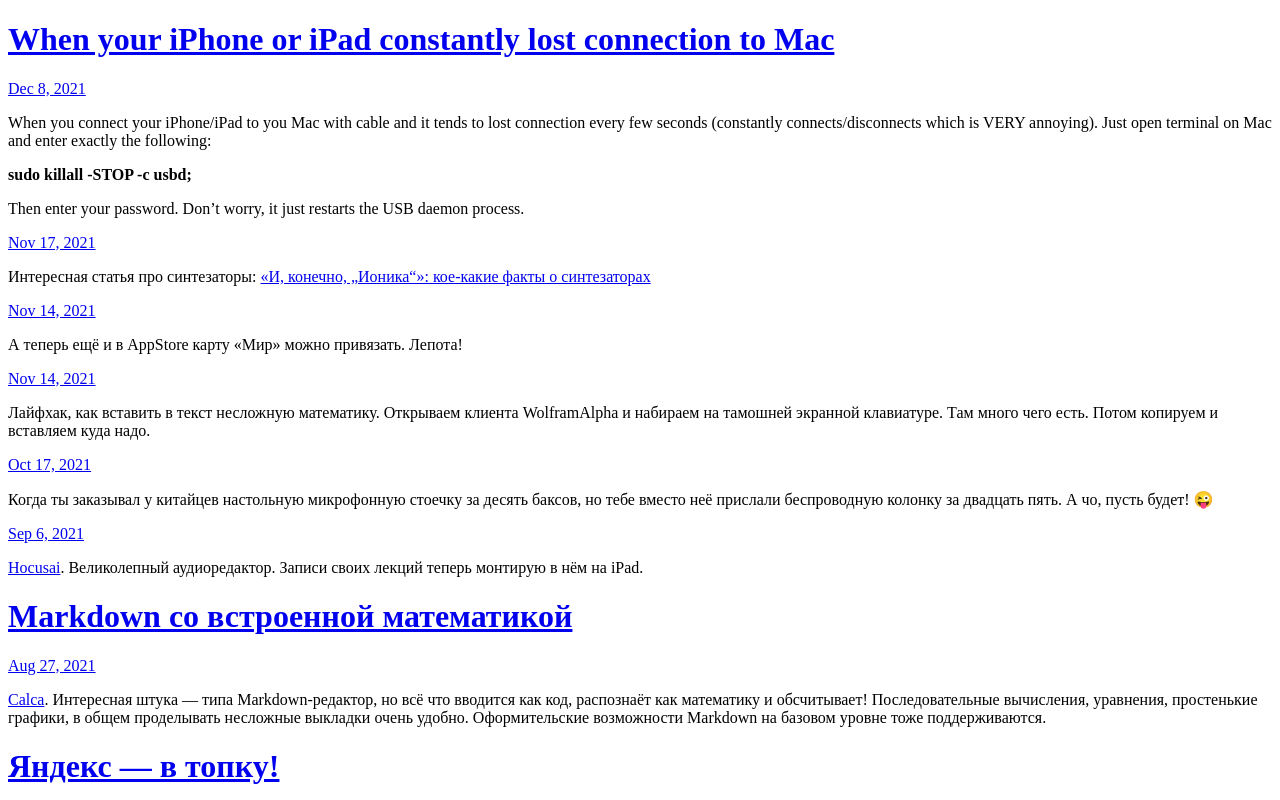
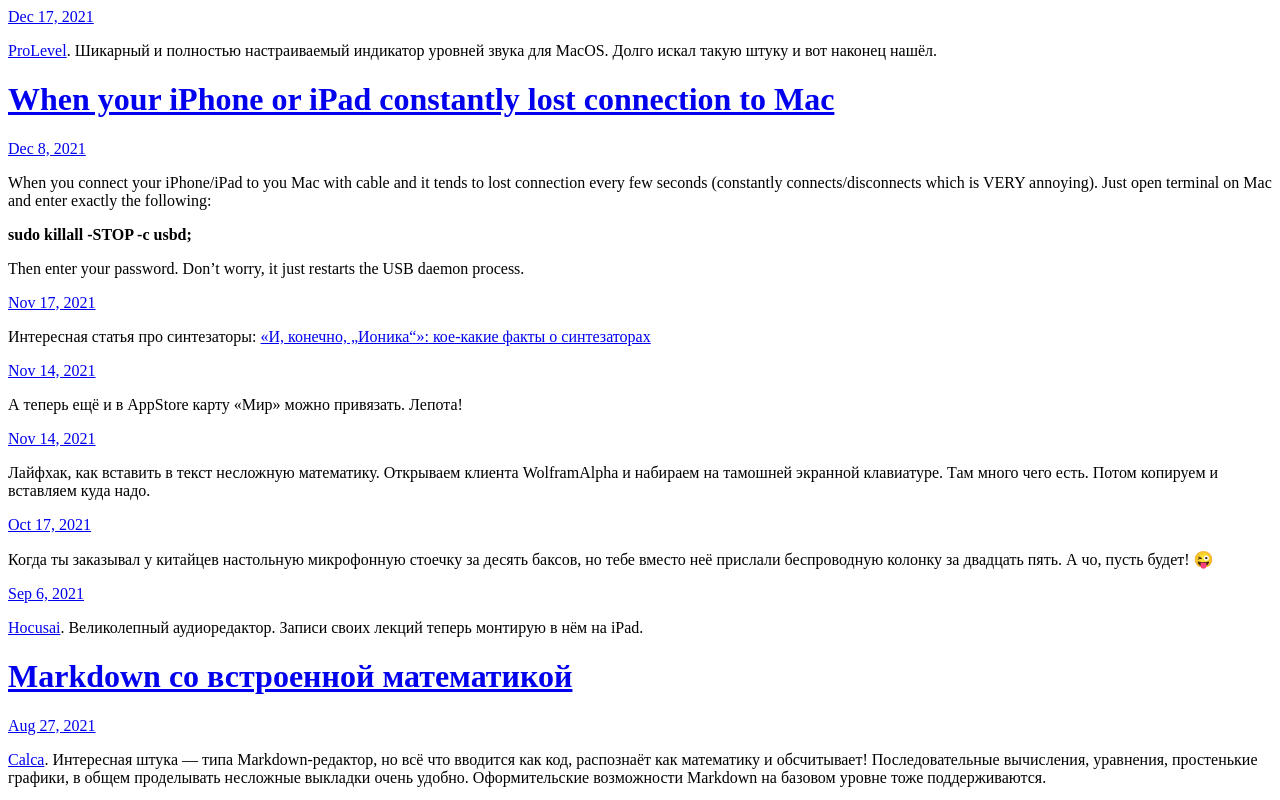
Before and after one commit to DahlSq/Images, a plain HTML site: page index.html in a window 1280 px wide. Shown: the top 800 px of the page. Drawn offline with Linux system fonts and the light colour scheme.

Commit message:
Archiving from Micro.blog.

```diff
--- a/index.html
+++ b/index.html
@@ -21,6 +21,17 @@
 <div class="h-feed">
 
 
+
+      <div class="h-entry">
+
+
+        <a href="https://balandin.blog/2021/12/17/prolevel-macos.html" class="u-url"><time class="dt-published" datetime="2021-12-17 00:23:16 &#43;0700">Dec 17, 2021</time></a>
+
+        <div class="e-content">
+         	<p><a href="https://apps.apple.com/ru/app/prolevel/id526304550?mt=12">ProLevel</a>. Шикарный и полностью настраиваемый индикатор уровней звука для MacOS. Долго искал такую штуку и вот наконец нашёл.</p>
+
+        </div>
+      </div>
 
       <div class="h-entry">
 
```
